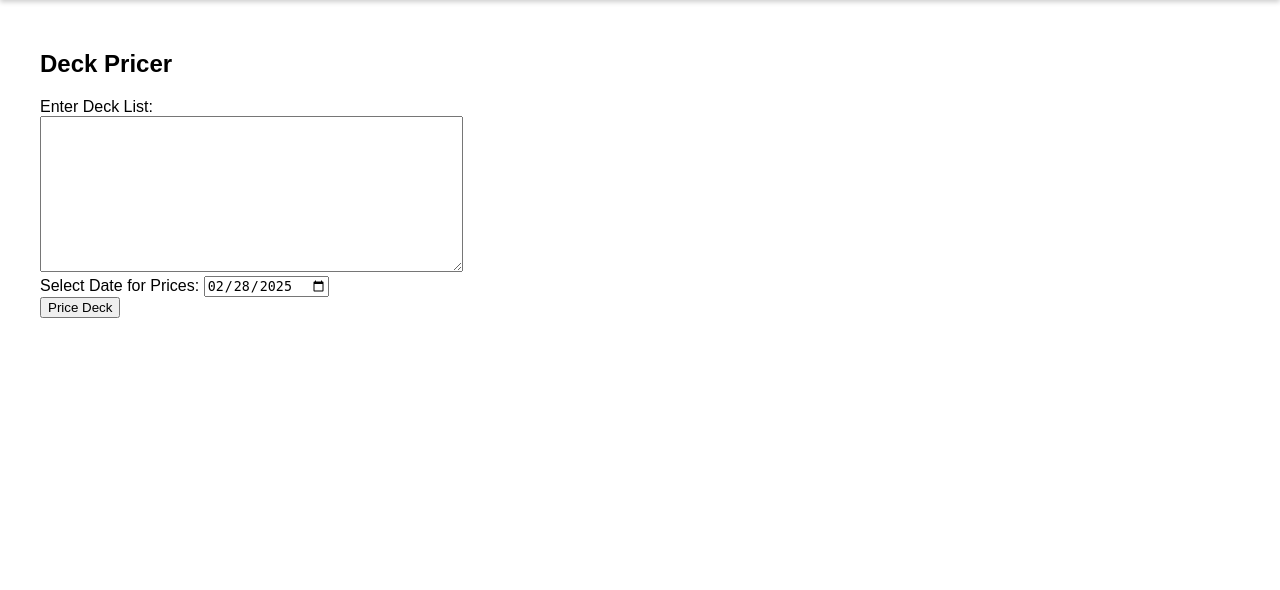
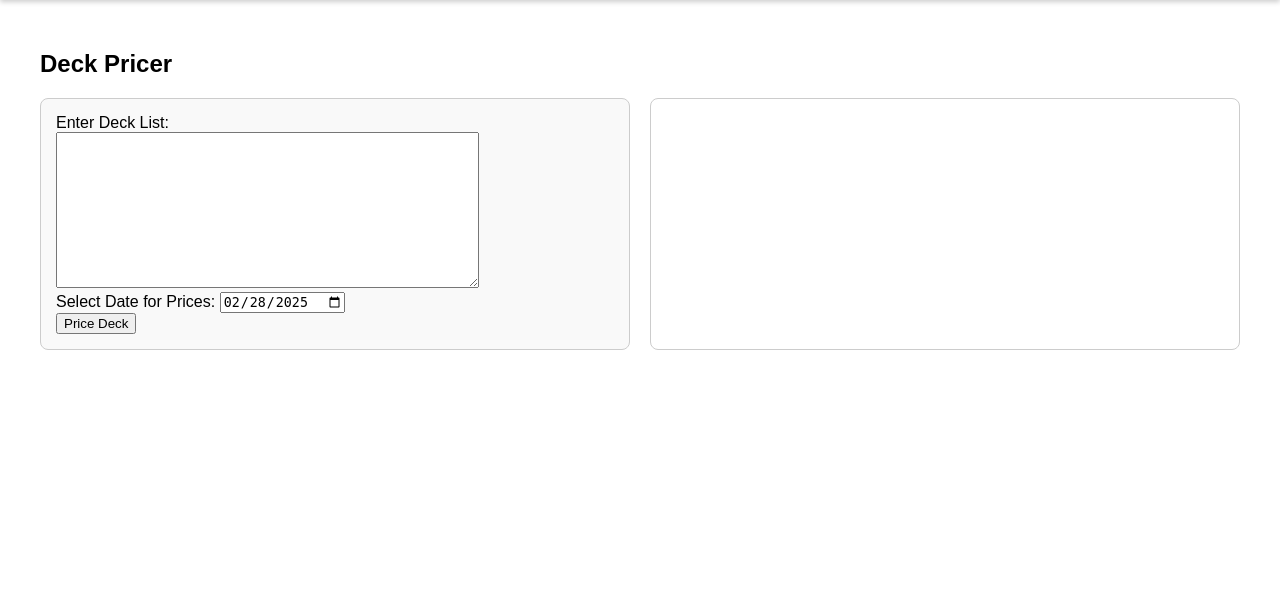
Before and after one commit to CarsonJoshua/yawgbargain, a Flask app: page /pricer in a window 1280 px wide. Shown: the part 70-660 px from the top of the page. Run offline with Flask 3, Linux system fonts and the light colour scheme; parts of the project's set-up code (start-up, migrations or seed data) failed here and were passed over.

Commit message:
made pricer two column

```diff
--- a/app/static/css/style.css
+++ b/app/static/css/style.css
@@ -158,3 +158,23 @@ body {
 .content {
     padding: 20px;
 }
+
+.deck-container {
+    display: flex;
+    gap: 20px;
+}
+
+.deck-input, .deck-output {
+    flex: 1;
+    padding: 15px;
+    border: 1px solid #ccc;
+    border-radius: 8px;
+}
+
+.deck-input {
+    background-color: #f9f9f9;
+}
+
+.deck-output {
+    background-color: #ffffff;
+}
--- a/app/templates/pricer.html
+++ b/app/templates/pricer.html
@@ -6,6 +6,9 @@
 <div class="content">
     <h2>Deck Pricer</h2>
 
+    <div class="deck-container">
+        <!-- Left Column: Form Input -->
+        <div class="deck-input">
             <form method="post">
                 <label for="deck_list">Enter Deck List:</label><br>
                 <textarea id="deck_list" name="deck_list" rows="10" cols="50">
@@ -28,7 +31,10 @@
             {% endfor %}
             {% endif %}
             {% endwith %}
+        </div>
 
+        <!-- Right Column: Deck Pricing Output -->
+        <div class="deck-output">
             {% if deck_prices %}
             <h3>Deck Pricing ({{ price_date }})</h3>
             <ul>
@@ -47,4 +53,7 @@
             <h3>Total Price: {{ total_price }}</h3>
             {% endif %}
         </div>
+    </div>
+</div>
+
 {% endblock content %}
```
Lines whose indentation alone changed are shown as unchanged.
